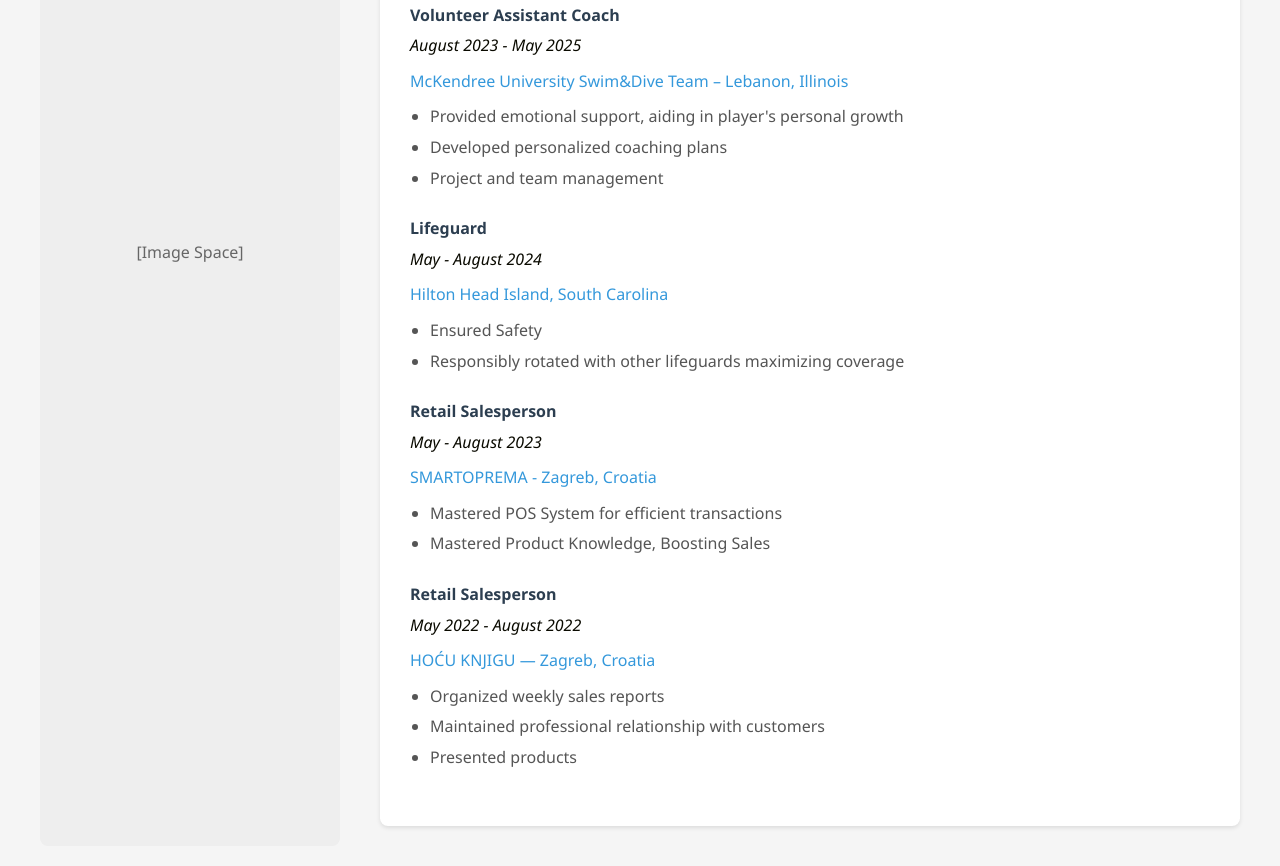
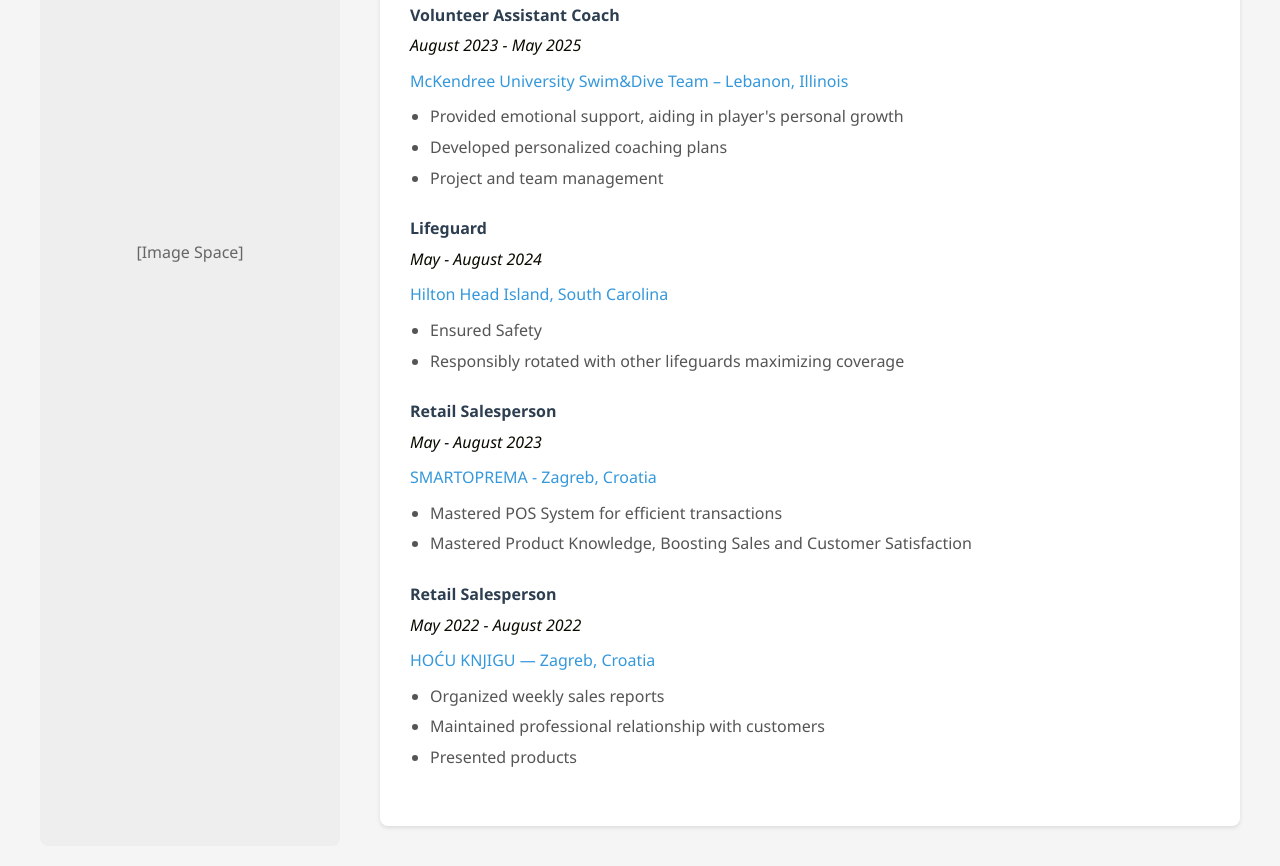
Before and after one commit to RougeFil/Fil-Website, a plain HTML site: page index.html in a window 1280 px wide. Shown: the part 452-1318 px from the top of the page. Drawn offline with Linux system fonts and the light colour scheme.

Commit message:
Update index.html

```diff
--- a/index.html
+++ b/index.html
@@ -163,7 +163,7 @@
                     <div class="job-company">SMARTOPREMA - Zagreb, Croatia</div>
                     <ul>
                         <li>Mastered POS System for efficient transactions</li>
-                        <li>Mastered Product Knowledge, Boosting Sales</li>
+                        <li>Mastered Product Knowledge, Boosting Sales and Customer Satisfaction</li>
                     </ul>
                 </div>
 
```
